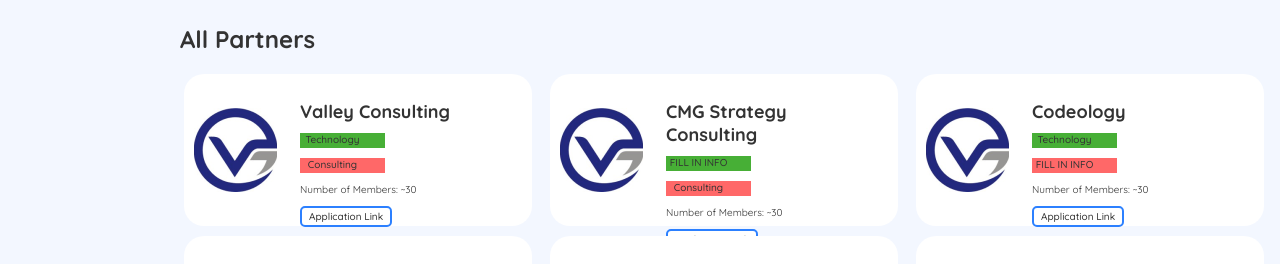
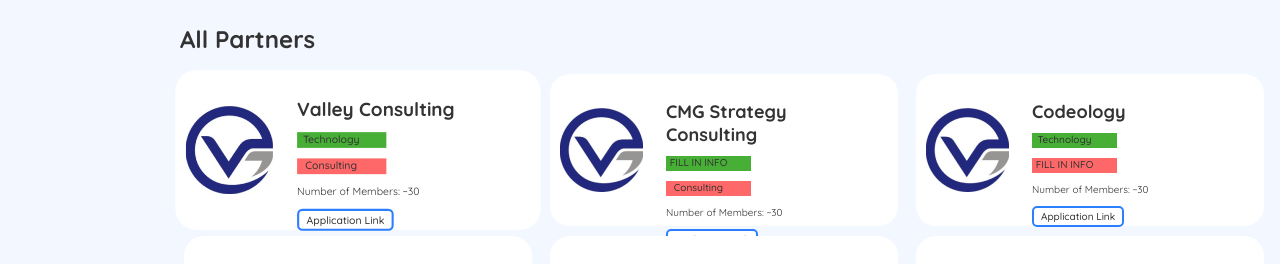
Before and after one commit to calconnex/connex, a React (Create React App) app in the folder divjoy-template/: page /partners in a window 1280 px wide. In both pictures the pointer is over the element 358 px from the left and 526 px from the top of the page. Shown: the part 376-640 px from the top of the page. Built offline with nearby package versions, Linux system fonts and the light colour scheme; no server answers.

Commit message:
added hover effect to Partner sections

```diff
--- a/divjoy-template/src/original/css/partners.module.css
+++ b/divjoy-template/src/original/css/partners.module.css
@@ -475,6 +475,10 @@
     flex-shrink: 0;
     border-radius: 20px;
     background-color: rgba(255, 255, 255, 1);
+    transition: transform 0.3s
+  }
+  .ClubFrame:hover {
+    transform: scale(1.05);
   }
   .ClubLogo {
     width: 83px;
```
